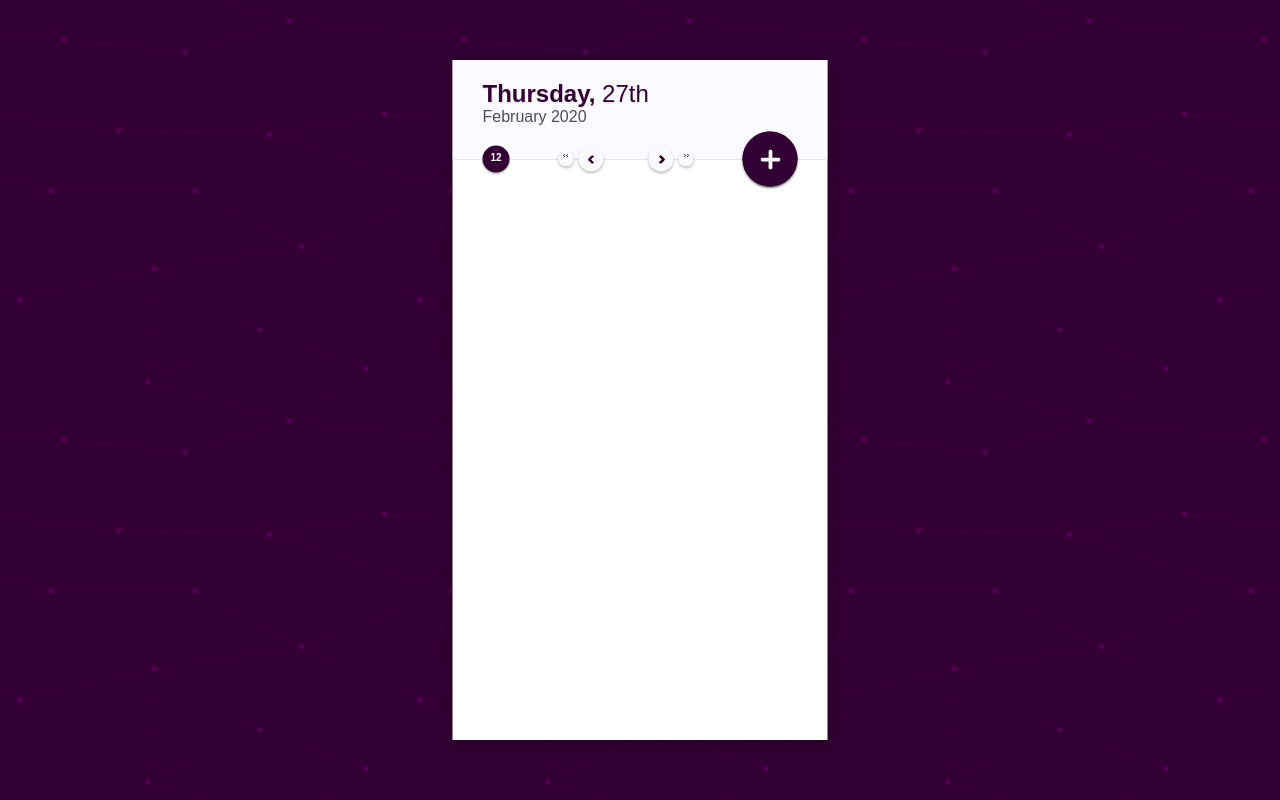
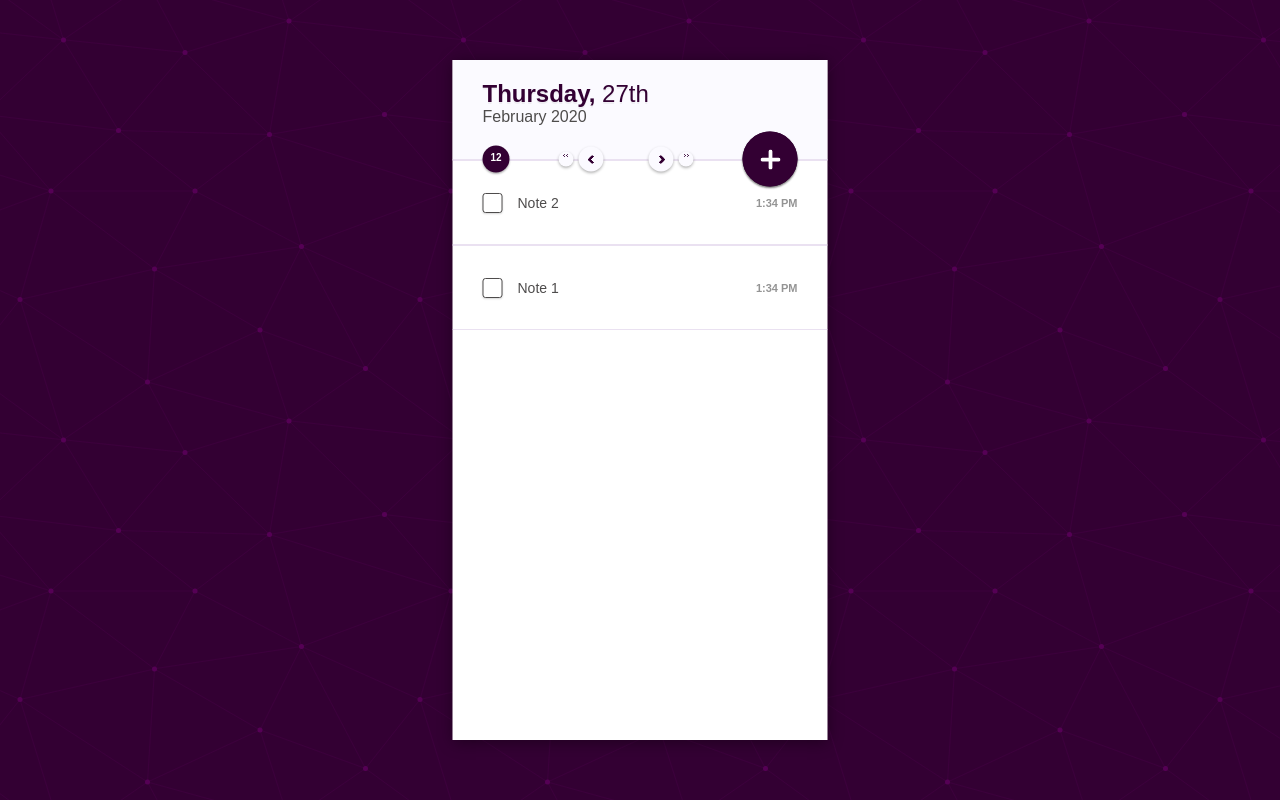
Before and after one commit to Taiwonator/React-Todolist, a React app: page / in a window 1280 px wide. Built offline with nearby package versions, Linux system fonts and the light colour scheme; a web font is replaced by a local one.

Commit message:
display the notes and add notes

```diff
--- /dev/null
+++ b/src/classes/NoteClass.js
@@ -0,0 +1,19 @@
+class NoteClass {
+    is_complete = false;
+    id = this.generateID(); // Might not be absolutely unqiue
+    time = this.generateTime();
+
+    constructor(text) {
+        this.text = text;
+    }
+
+    generateID() {
+        return Math.ceil(Math.random() * 100000000000);
+    }
+
+    generateTime() {
+        return (new Date().toLocaleString('en-US', { hour: 'numeric', minute: 'numeric', hour12: true }));
+    }
+}
+
+export default NoteClass;
--- /dev/null
+++ b/src/components/Note.js
@@ -0,0 +1,22 @@
+import React, {Component} from 'react';
+
+const Note = (props) => {
+
+    return (
+        <div className={`note ${props.isComplete ? 'complete' : ''}`}>
+            <div className="content">
+                <label className="left">{props.text} {props.isComplete}
+                    <input onChange={() => props.toggleComplete(props.id)} type="checkbox" />
+                    <span className="checkmark"></span>
+                </label>
+                <div className="right">
+                    <h4 className="time">{props.time}</h4>
+                    <div className="delete"><i className="far fa-trash-alt"></i></div>
+                </div>
+            </div>
+        <div className="line"></div>
+       </div>
+    )
+}
+
+export default Note;
--- a/src/components/NoteBody.js
+++ b/src/components/NoteBody.js
@@ -1,13 +1,25 @@
 import React, {Component} from 'react';
+import Note from '../components/Note';
 
 class NoteBody extends Component {
-    constructor (){
-        super();
+    constructor (props){
+        super(props);
+    }
+
+    returnNotes() {
+        const notes = this.props.notes;
+        const list_notes = notes.map(note => (
+            <Note key={note.id} id={note.id} isComplete={note.is_complete} text={note.text} time={note.time} toggleComplete={this.props.toggleComplete}/>
+        ));
+        return list_notes;
     }
 
     render() {
+
         return (
-            <div></div>
+            <div className='noteBody'>
+                {this.returnNotes()}
+            </div>
         )
     }
 }
--- a/src/components/NoteButton.js
+++ b/src/components/NoteButton.js
@@ -11,6 +11,7 @@ const NoteButton = (props) => {
             props.toggleAddingNote();
         } else {
             console.log("ADD NOTE");
+            props.addNote();
         }
     }
 
--- a/src/components/PhoneBody.js
+++ b/src/components/PhoneBody.js
@@ -1,18 +1,34 @@
 import React, {Component} from 'react';
 import TopBar from '../components/TopBar';
 import NoteBody from '../components/NoteBody';
+import NoteClass from '../classes/NoteClass';
+import Note from './Note';
 
 class PhoneBody extends Component {
 
     constructor() {
         super();
+
+        let note_1 = new NoteClass('Note 1');
+        let note_2 = new NoteClass('Note 2');
+        let notes_array = [];
+        notes_array.unshift(note_1);
+        notes_array.unshift(note_2);
+
         this.state = {
             class_states: {
                 EMPTY_INPUT: true,
                 ADDING_NOTE: false
             },
 
-            user_input: ''
+            user_input: '',
+            all_notes: [{}],
+            selected_date: {
+                day: '',
+                month: '',
+                year: ''
+            },
+            today_notes: notes_array
         }
     }
 
@@ -24,7 +40,13 @@ class PhoneBody extends Component {
                 }
             })
         )
-        setTimeout(() => console.log(`ADDING_NOTE: ${this.state.class_states.ADDING_NOTE}`), 1);
+        // setTimeout(() => console.log(`ADDING_NOTE: ${this.state.class_states.ADDING_NOTE}`), 1);
+
+
+        // this.setState(prevState => ({
+        //     today_notes: notes_array
+        // }))
+
     }
 
     updateUserInput = (e) => {
@@ -58,12 +80,33 @@ class PhoneBody extends Component {
         }))
     }
 
+    addNote = () => {
+        console.log("Adding....");
+        let new_note = new NoteClass(this.state.user_input);
+        this.state.today_notes.unshift(new_note);
+
+        this.setState(prevState => ({
+            user_input: '',
+            class_states: {
+                ADDING_NOTE: false,
+                EMPTY_INPUT: true
+            }
+        }))
+    }
+
+    toggleNoteById = (id) => {
+        const notes = this.state.today_notes;
+        let note = notes.filter(x => x["id"] == id)[0];
+        console.log(note.is_complete);
+        note.is_complete = !note.is_complete;
+    }
+
 
     render() {
         return(
             <div className='phoneBody'>
-                <TopBar classStates={this.state.class_states} userInput={this.state.user_input} toggleAddingNote={this.noteButtonClick} updateUserInput={() => this.updateUserInput(event)}/>
-                <NoteBody />
+                <TopBar classStates={this.state.class_states} userInput={this.state.user_input} toggleAddingNote={this.noteButtonClick} updateUserInput={() => this.updateUserInput(event)} addNote={this.addNote}/>
+                <NoteBody notes={this.state.today_notes} toggleComplete={this.toggleNoteById}/>
             </div>
         )
     }
--- a/src/components/TopBar.js
+++ b/src/components/TopBar.js
@@ -6,7 +6,7 @@ import Widgets from '../components/Widgets';
 const TopBar = (props) => (
     <div className={`topBar ${props.classStates.ADDING_NOTE ? 'addNote' : ''}`}>
         <TopBarText />
-        <Widgets classStates={props.classStates} userInput={props.userInput} toggleAddingNote={props.toggleAddingNote} updateUserInput={props.updateUserInput}/>
+        <Widgets classStates={props.classStates} userInput={props.userInput} toggleAddingNote={props.toggleAddingNote} updateUserInput={props.updateUserInput} addNote={props.addNote}/>
     </div>
 )
 
--- a/src/components/Widgets.js
+++ b/src/components/Widgets.js
@@ -7,7 +7,7 @@ const Widgets = (props) => (
     <div className='widgets'>
         <NoteCounter />
         <ArrowButtons />
-        <NoteButton classStates={props.classStates} userInput={props.userInput} toggleAddingNote={props.toggleAddingNote} updateUserInput={props.updateUserInput} />
+        <NoteButton classStates={props.classStates} userInput={props.userInput} toggleAddingNote={props.toggleAddingNote} updateUserInput={props.updateUserInput} addNote={props.addNote}/>
     </div>
 )
 
--- a/src/styles/index.scss
+++ b/src/styles/index.scss
@@ -369,6 +369,152 @@ body {
             }
 
         }
+
+        .noteBody {
+
+            .note {
+                padding: 0 30px;
+                height: 85px;
+                width: 100%;
+                border-top: #EAE1F1 solid 1px;
+                border-bottom: #EAE1F1 solid 1px;
+                display: flex;
+                flex-direction: column;
+                justify-content: center;
+                position: relative;
+
+                .content {
+                    display: flex;
+                    justify-content: space-between;
+                    flex-direction: row;
+                    width: 100%;
+
+                    .left {
+                        position: relative;
+                        padding-left: 35px;
+                        display: flex;
+                        flex-direction: row;
+                        align-items: center;
+                        color: $grey;
+                        font-weight: 500;
+                        font-size: 14px;
+
+                        input {
+                            position: absolute;
+                            opacity: 0;
+                            cursor: pointer;
+                            height: 0;
+                            width: 0;
+                        }
+
+
+
+                        input:checked ~ .checkmark {
+                            background-color: $grey;
+                            border: none;
+                        }
+
+                        input:checked ~ .checkmark:after {
+                            display:block;
+                        }
+
+                        .checkmark {
+                            position: absolute;
+                            left: 0;
+                            height:20px;
+                            width: 20px;
+                            background-color: white;
+                            border: $grey solid 1px;
+                            border-radius: 3px;
+                            box-shadow: 0px 1px 2px rgba(0,0,0,0.16);
+
+                            &:after {
+                                content: "";
+                                position: absolute;
+                                display:none;
+                                left: 6.5px;
+                                top: 2px;
+                                width: 5px;
+                                height: 10px;
+                                border: solid white;
+                                border-width: 0 2px 2px 0;
+                                -webkit-transform: rotate(45deg);
+                                -ms-transform: rotate(45deg);
+                                transform: rotate(45deg);
+                            }
+                        }
+                    }
+
+                    .left:hover {
+                        .checkmark {
+                            background-color: #33003354;
+                            transition: background .1s ease-in-out;
+                        }
+                    }
+
+                    .right {
+                        display: flex;
+                        flex-direction: row;
+                        align-items: center;
+
+                        h4 {
+                            color: #949494;
+                            font-size: 11px;
+                            font-weight: 700;
+                        }
+
+                        .delete {
+                            display: none;
+                        }
+                    }
+                }
+
+                .line {
+                    display: none;
+                    width: 68%;
+                    height: 1px;
+                    background: #E4DCD6;
+                    position: absolute;
+                    left: 15.5%;
+                }
+
+            }
+
+            .complete {
+
+                .content {
+                    * {
+                        color: #E4DCD6 !important;
+                    }
+
+                    label {
+                        font-weight: 300;
+                    }
+
+                    .delete {
+                        display: block !important;
+                        margin-left: 25px;
+                        font-weight: 0;
+                        padding: 1em 0em 1em 1em;
+
+                        &:hover {
+                            filter: brightness(80%);
+                        }
+
+                        &:active {
+                            filter: brightness(50%);
+                        }
+
+                    }
+                }
+
+                .line {
+                    display: block !important;
+                }
+
+            }
+
+        }
     }
 
 
```
